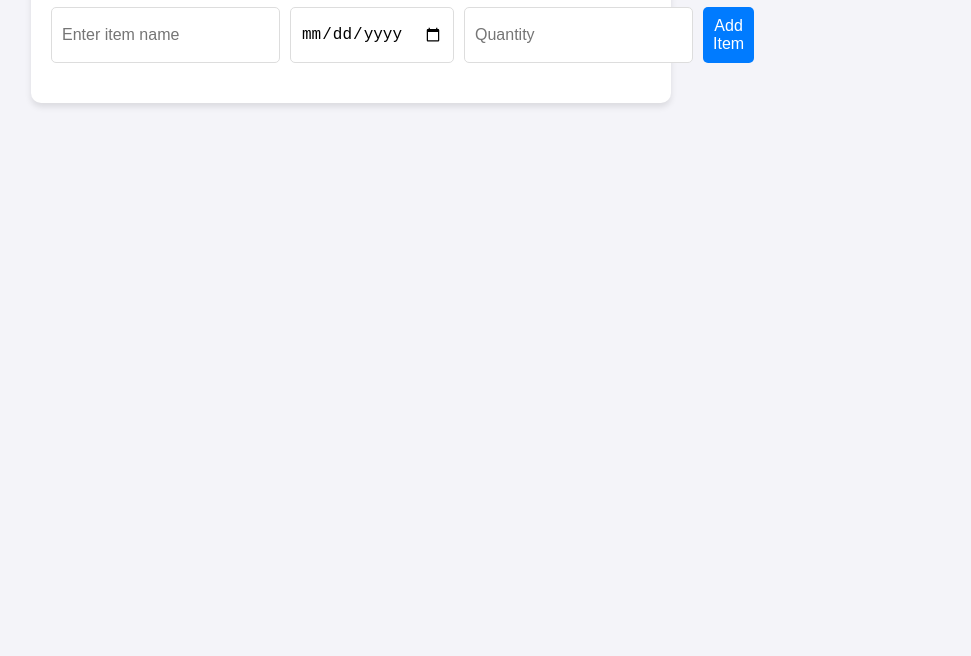
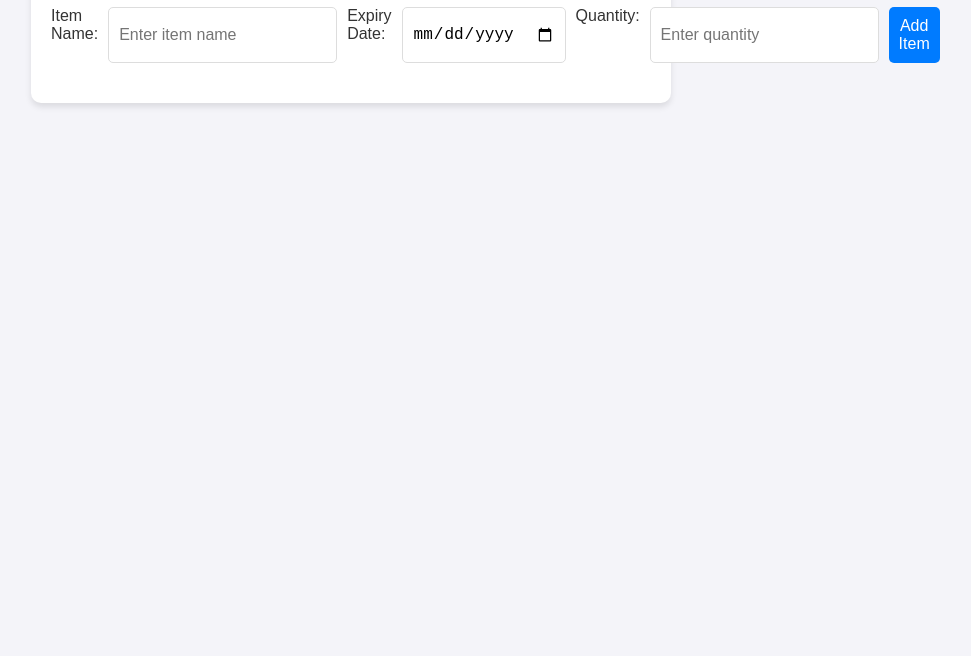
Before and after one commit to valterskk/pharmacy-tracker, a plain HTML site: page index.html in a window 1280 px wide. Shown: the part 144-800 px from the top of the page, without its empty margins (289-1260 px from the left). Drawn offline with Linux system fonts and the light colour scheme.

Commit message:
Labels to text are added

```diff
--- a/index.html
+++ b/index.html
@@ -9,14 +9,23 @@
 <body>
   <div class="container">
     <h1>💊 Pharmacy Tracker</h1>
+
     <form id="itemForm">
-      <input type="text" id="itemName" placeholder="Enter item name" required>
-      <input type="date" id="expiryDate" required>
-      <input type="number" id="quantity" placeholder="Quantity" min="1" required>
+      <label for="itemName">Item Name:</label>
+      <input type="text" id="itemName" placeholder="Enter item name" required />
+
+      <label for="expiryDate">Expiry Date:</label>
+      <input type="date" id="expiryDate" required />
+
+      <label for="quantity">Quantity:</label>
+      <input type="number" id="quantity" placeholder="Enter quantity" required min="1" />
+
       <button type="submit">Add Item</button>
     </form>
-    <ul id="itemList"></ul>
+
+    <ul id="inventoryList"></ul>
   </div>
+
   <script src="script.js"></script>
 </body>
 </html>
```
